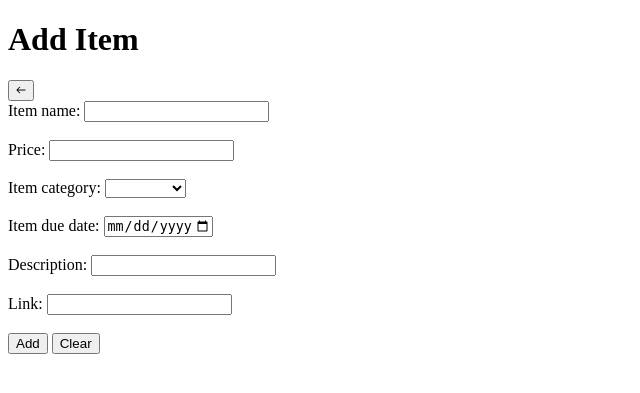
After one commit to saadman2001rahman/wishlist_website, a PHP site: page /add_item.php in a window 1280 px wide. The commit adds this page. Shown: the top 393 px of the page, without its empty margins (0-640 px from the left). Run offline with PHP 8.4, Linux system fonts and the light colour scheme.

Commit message:
updated add item and add category

```diff
--- /dev/null
+++ b/add_item.php
@@ -0,0 +1,45 @@
+<!DOCTYPE html>
+<html>
+    <head>
+        <h1>Add Item</h1>
+    </head>
+
+    <a href="main_page.php">
+        <button><img src="images/back.png" width="10" length="10"></button>
+    </a>
+
+    <form action="main_page.php">
+        <label for="iname">Item name:</label>
+        <input type="text" id="iname" name="iname"><br>
+        <br>
+        <label for="price">Price:</label>
+        <input type="number" id="price" name="price" step="0.01" min="0.00"><br>
+        <br>
+        <label for="category">Item category:</label>
+        <select name="category" id="category">
+            <?php
+            //https://www.w3schools.com/howto/howto_js_cascading_dropdown.as
+            //TODO: Connect categories from main_page categories
+            // Item categories
+            $item_cat = array("","category1","category2","category3");
+            // Display categories in dropdown
+            foreach ($item_cat as $category) {
+                echo "<option value=\"$category\">$category</option>";
+            }
+            ?>
+        </select><br>
+        <br>
+        <label for="itemdue">Item due date: </label>
+        <input type="date" id="itemdue" name="itemdue" max="2025-12-31"><br>
+        <br>
+        <label for="description">Description:</label>
+        <input type="text" id="description" name="description"><br>
+        <br>
+        <label for="link">Link:</label>
+        <input type="url" id="link" name="link"><br>
+        <br>
+        <input type="submit" value="Add" >
+        <input type="reset" value="Clear" >
+    </form>
+
+</html>
```
Also changed, not shown: add_item_category.php (renamed from itemcategory.php, +6 -2 lines), additem.php (deleted, +0 -24 lines).
